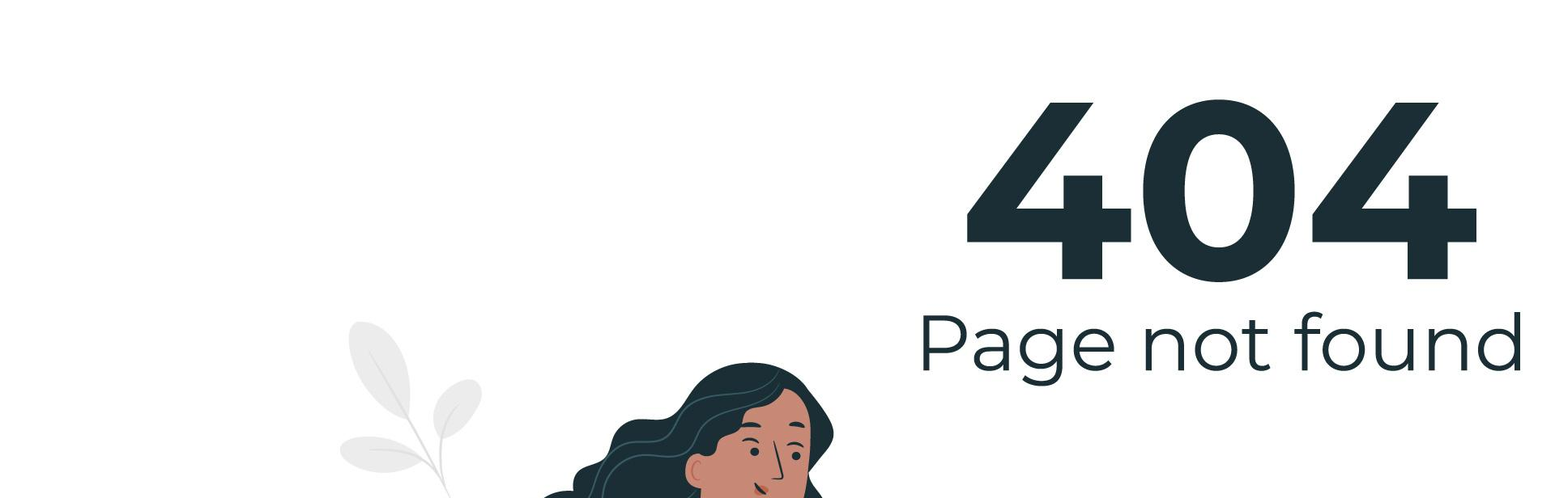
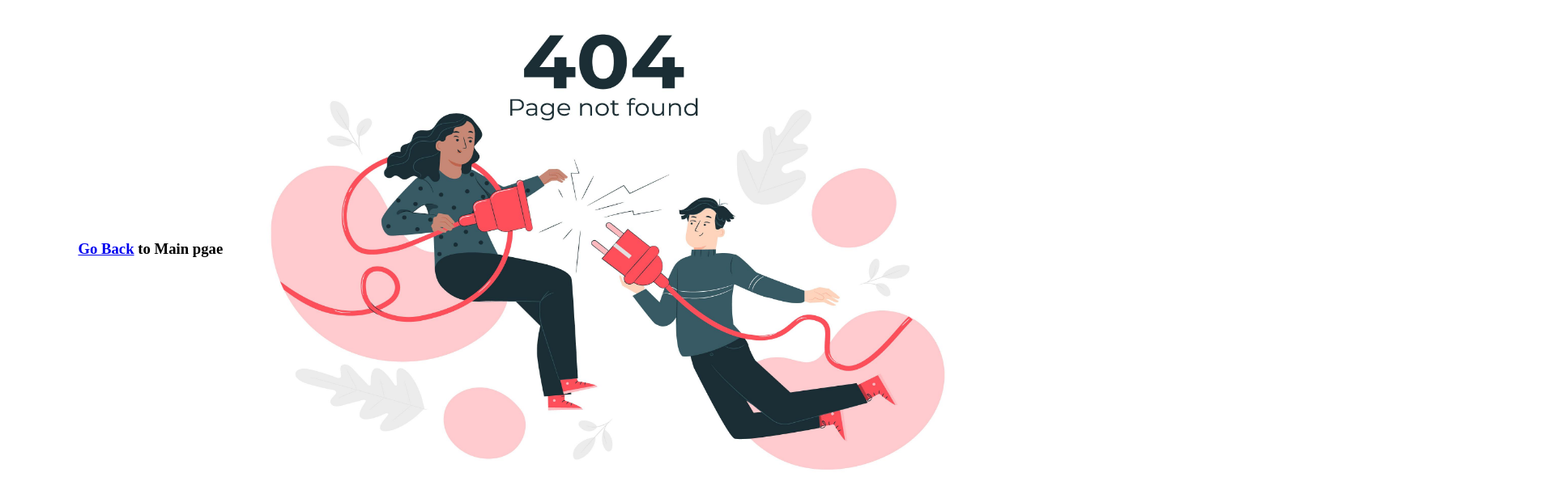
Before and after one commit to S488U/My-website, a plain HTML site: page error.html in a window 1280 px wide. Shown: the top 616 px of the page at 81% size, 1920 px wide, since content can reach past the window. Drawn offline with Linux system fonts and the light colour scheme.

Commit message:
Update error.html

```diff
--- a/error.html
+++ b/error.html
@@ -7,15 +7,21 @@
     <title>Error 404</title>
 </head>
 <body>
-    <img class="bgimage" src="/picture/error.jpg" alt="background-image">
+    <div class="container">
+        <h3><a href="https://s488u.github.io/My-website/">Go Back</a> to Main pgae</h3>
+         <img class="bgimage" src="/picture/error.jpg" alt="background-image" width="80%" height="600px">
 
-    <style>;
-        img{
-            width: 293rem;
-            height: 189rem;
+    </div>
+    <style>
+        .container{
+            margin-left: 7%;
             display: flex;
-            margin-right: 20rem;
+            flex-direction: raw;
+            align-items: center;
+            text-align: center;
+
         }
+
     </style>
 </body>
 </html>
```
